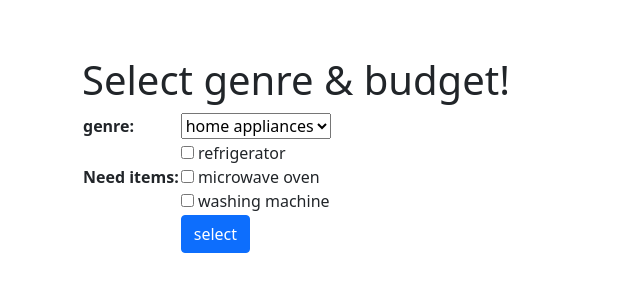
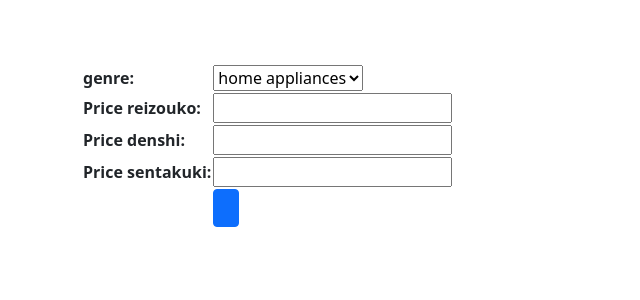
Before and after one commit to daikinakai/rakutenTech_team5, a Django app: page /myapp/ in a window 1280 px wide. Shown: the top 300 px of the page, without its empty margins (0-640 px from the left). Run offline with Django 4.2, Linux system fonts and the light colour scheme.

Commit message:
merge 完了

```diff
--- a/myapp/templates/myapp/home.html
+++ b/myapp/templates/myapp/home.html
@@ -5,7 +5,7 @@
 {% block content %}
 <div class="container py-5">
     <h1>{{title}}</h1>
-    <form method="post">{% csrf_token %}
+    <form method="post" action = "{% url 'myapp:view_page' %}">{% csrf_token %}
         <table>
             {{ form.as_table }}
             <tr>
--- a/myapp/views.py
+++ b/myapp/views.py
@@ -1,7 +1,7 @@
 from django.shortcuts import render, redirect
 from django.http import JsonResponse
 import requests
-from .forms import CheckForm, PriceForm
+from .forms import CheckForm, PriceForm,MyForm
 from django import forms
 
 
@@ -23,64 +23,65 @@
 
 
 
-def input_view(request):
-    params = {
-        'headtitle' : 'team5',
-        'title' : 'Select genre & budget!',
-        'form' : CheckForm(),
-        'btn' : 'select',
-    }
+# def input_view(request):
+#     params = {
+#         'headtitle' : 'team5',
+#         'title' : 'Select genre & budget!',
+#         'form' : CheckForm(),
+#         'btn' : 'select',
+#     }
 
-    if request.method == 'POST':
-        keys = request.POST.keys()
-        if 'genre' in keys and 'Need_items' in keys:
-            form = CheckForm(request.POST)
-            if form.is_valid():
-                params = {
-                    'headtitle' : 'team5',
-                    'title' : 'Select genere & budget!',
-                    'btn' : 'get recommend',
-                }
-                temp = form.cleaned_data.get('Need_items')
+#     if request.method == 'POST':
+#         keys = request.POST.keys()
+#         if 'genre' in keys and 'Need_items' in keys:
+#             form = CheckForm(request.POST)
+#             if form.is_valid():
+#                 params = {
+#                     'headtitle' : 'team5',
+#                     'title' : 'Select genere & budget!',
+#                     'btn' : 'get recommend',
+#                 }
+#                 temp = form.cleaned_data.get('Need_items')
 
-                dyn_form = PriceForm()
-                for k in temp:
-                    dyn_form.fields[k.replace('_',' ')] = forms.IntegerField(\
-                                min_value=0)
-                dyn_form.fields['budget_over'] = forms.BooleanField(required=False)
-                params['form'] = dyn_form
-                return render(request, 'myapp/home.html', params)
-            else:
-                return render(request, 'myapp/home.html', params)
-        # 金額入力
-        elif 'refrigerator price' in keys\
-            or 'microwave oven price' in keys\
-                or 'washing machine price' in keys:
+#                 dyn_form = PriceForm()
+#                 for k in temp:
+#                     dyn_form.fields[k.replace('_',' ')] = forms.IntegerField(\
+#                                 min_value=0)
+#                 dyn_form.fields['budget_over'] = forms.BooleanField(required=False)
+#                 params['form'] = dyn_form
+#                 return render(request, 'myapp/home.html', params)
+#             else:
 
-            for k in keys:
-                if k != 'csrfmiddlewaretoken':
-                    params[k] = request.POST[k]
+#                 return render(request, 'myapp/home.html', params)
+#         # 金額入力
+#         elif 'refrigerator price' in keys\
+#             or 'microwave oven price' in keys\
+#                 or 'washing machine price' in keys:
+
+#             for k in keys:
+#                 if k != 'csrfmiddlewaretoken':
+#                     params[k] = request.POST[k]
 
 
-            params['title'] = 'view_list'
-            params['headtitle'] = 'team5'
-            del params['form'], params['btn']
+#             params['title'] = 'view_list'
+#             params['headtitle'] = 'team5'
+#             del params['form'], params['btn']
 
-            return redirect('myapp:view_page')
+#             return redirect('myapp:view_page')
 
 
+#     else:
+#         return render(request, 'myapp/home.html', params)
+def input_view(request):
+    if request.method == 'POST':
+        form = MyForm(request.POST)
+        if form.is_valid():
+            # データが正常に処理された場合、リダイレクト
+            return redirect('myapp:view_page')
     else:
-        return render(request, 'myapp/home.html', params)
-# def input_view(request):
-#     if request.method == 'POST':
-#         form = MyForm(request.POST)
-#         if form.is_valid():
-#             # データが正常に処理された場合、リダイレクト
-#             return redirect('myapp:view_page')
-#     else:
-#         form = MyForm()  # GETリクエストの場合、空のフォームを表示
+        form = MyForm()  # GETリクエストの場合、空のフォームを表示
 
-#     return render(request, 'myapp/home.html', {'form': form})
+    return render(request, 'myapp/home.html', {'form': form})
 
 def api(params):
     ITEM_GENRE_ID = {
```
